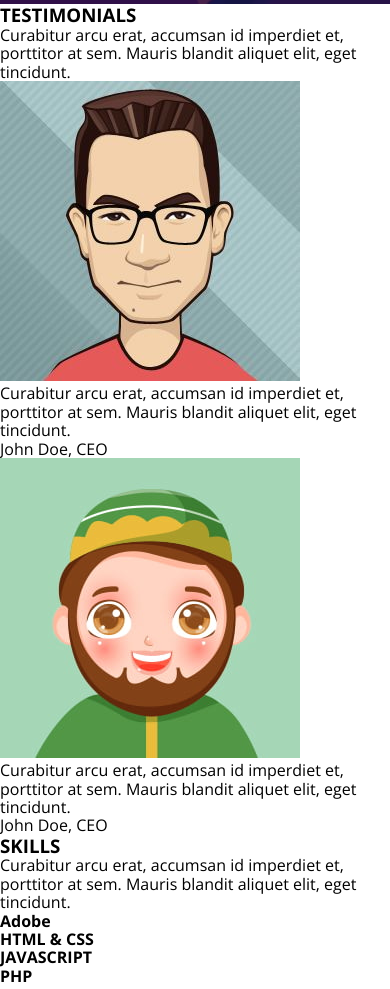
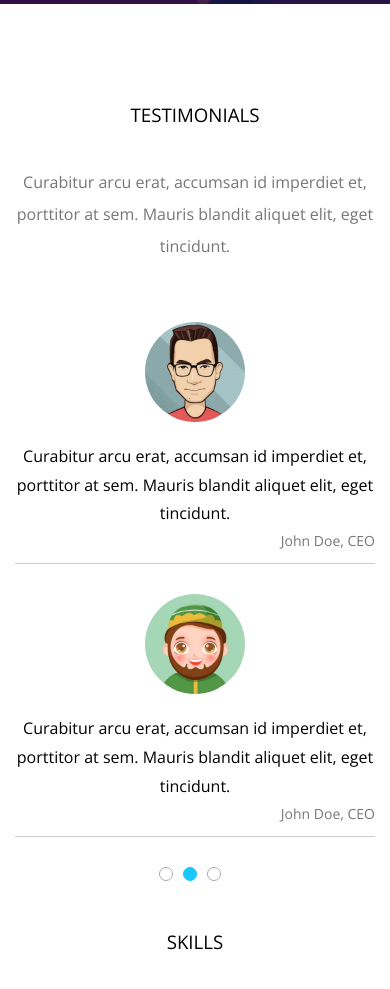
Before and after one commit to adnanebouali/Template-two, a plain HTML site: page index.html in a window 390 px wide. Shown: the part 7949-8938 px from the top of the page. Drawn offline with nearby package versions, Linux system fonts and the light colour scheme.

Commit message:
Skills stestimonials

```diff
--- a/css/style.css
+++ b/css/style.css
@@ -588,3 +588,75 @@ header nav .form i {
   font-size: 14px;
 }
 /* End Stats */
+/* Start Skills */
+.our-skills {
+  padding-top: var(--section--padding);
+  padding-bottom: var(--section--padding);
+}
+.our-skills .container {
+  display: flex;
+  justify-content: space-between;
+  flex-wrap: wrap;
+}
+@media (min-width: 991px) {
+  .our-skills .container > div {
+    flex-basis: 45%;
+  }
+}
+.our-skills .container > div > h3 {
+  font-weight: normal;
+  margin: 0 0 40px;
+  text-align: center;
+}
+.our-skills .container > div > p {
+  color: #777;
+  text-align: center;
+  line-height: 2;
+  margin-bottom: 60px;
+}
+.our-skills .testimonials .content {
+  display: flex;
+  margin-bottom: 30px;
+  align-items: center;
+}
+.our-skills .testimonials .content img {
+  width: 100px;
+  border-radius: 50%;
+  margin-right: 50px;
+}
+@media (max-width: 767px) {
+  .our-skills .testimonials .content {
+    flex-direction: column;
+    text-align: center;
+  }
+  .our-skills .testimonials .content img {
+    margin: 0 auto 20px;
+  }
+}
+.our-skills .testimonials .content .text {
+  line-height: 1.8;
+  border-bottom: 1px solid #ccc;
+}
+.our-skills .testimonials .content .text p {
+  color: #777;
+  text-align: right;
+  font-size: 14px;
+  margin-bottom: 10px;
+}
+.our-skills .testimonials .bullets {
+  display: flex;
+  justify-content: center;
+  margin: 26px 0 50px;
+}
+.our-skills .testimonials .bullets li {
+  width: 14px;
+  height: 14px;
+  border-radius: 50%;
+  margin-right: 10px;
+  border: 1px solid #aaa;
+}
+.our-skills .testimonials .bullets li.active {
+  background-color: var(--main-color);
+  border-color: var(--main-color);
+}
+/* End Skills */
--- a/index.html
+++ b/index.html
@@ -274,7 +274,7 @@
     <!-- End Stats -->
     <!-- Start Skills -->
     <div class="our-skills">
-      <div class="coontainer">
+      <div class="container">
         <div class="testimonials">
           <h3>TESTIMONIALS</h3>
           <p>
```
